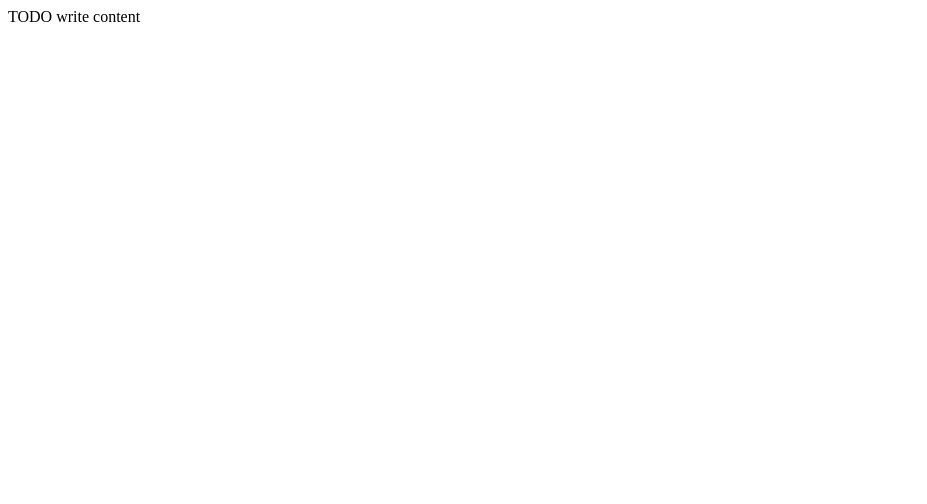
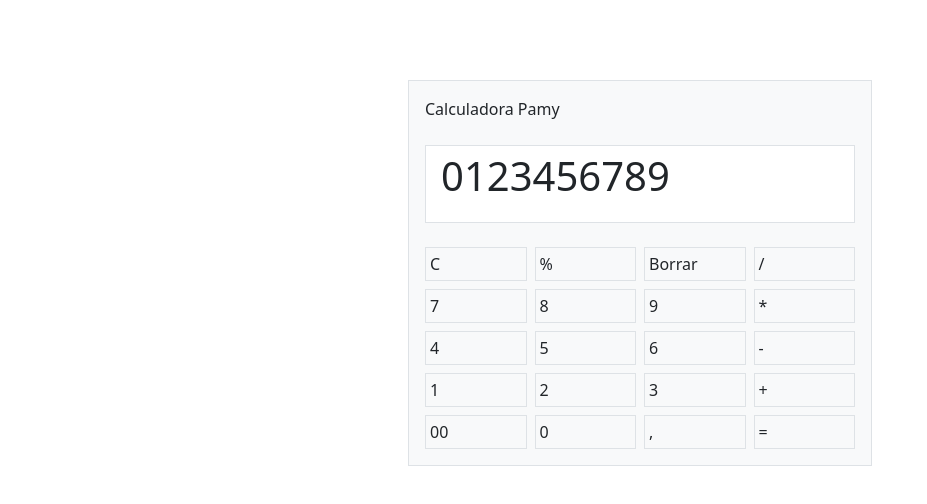
Before and after one commit to pamychan/calculadora, a plain HTML site: page index.html in a window 1280 px wide. Shown: the whole page, without its empty margins (0-927 px from the left). Drawn offline with nearby package versions, Linux system fonts and the light colour scheme.

Commit message:
Interface calculadora fichero main css cambiado el nombre

```diff
--- a/assets/css/main.cs.css
+++ b/assets/css/main.css
@@ -7,3 +7,13 @@ and open the template in the editor.
     Created on : 20-dic-2020, 17:33:07
     Author     : Pamychan
 */
+
+.selector-for-some-widget {
+  box-sizing: content-box;
+}
+
+body{
+    height: 100vh;
+    padding: 10vh 10vw 10vh 10vw;
+
+}
--- a/index.html
+++ b/index.html
@@ -1,16 +1,147 @@
-<!DOCTYPE html>
-<!--
-To change this license header, choose License Headers in Project Properties.
-To change this template file, choose Tools | Templates
-and open the template in the editor.
--->
-<html>
+<!doctype html>
+<html lang="en">
     <head>
-        <title>TODO supply a title</title>
-        <meta charset="UTF-8">
-        <meta name="viewport" content="width=device-width, initial-scale=1.0">
+        <!-- Required meta tags -->
+        <meta charset="utf-8">
+        <meta name="viewport" content="width=device-width, initial-scale=1">
+
+        <!-- Bootstrap CSS -->
+        <link href="https://cdn.jsdelivr.net/npm/bootstrap@5.0.0-beta1/dist/css/bootstrap.min.css" rel="stylesheet" integrity="sha384-giJF6kkoqNQ00vy+HMDP7azOuL0xtbfIcaT9wjKHr8RbDVddVHyTfAAsrekwKmP1" crossorigin="anonymous">
+        <link rel="stylesheet" href="assets/css/main.css">
+        <title>Calculadora</title>
     </head>
     <body>
-        <div>TODO write content</div>
+
+        <div class="container px-4 w-50">
+            <div class="row gx-5">
+                <div class="col">
+                    <div class="p-3 border bg-light">Calculadora Pamy
+
+                        <div class="pt-4 row gx-2">
+                            <div class="col">
+                                <div name="campo-numero" class=" border bg-white" style="padding-left: 15px;padding-right: 15px;">
+                                    <p class="fs-1">0123456789</p>
+                                </div>
+                            </div>
+                        </div>
+                        <div class="pt-4 pb-2 row gx-2">
+                            <div class="col">
+                                <div class="p-1 border bg-light">C
+                                </div>
+                            </div>
+                            <div class="col">
+                                <div class="p-1 border bg-light">%
+                                </div>
+                            </div>
+                            <div class="col">
+                                <div class="p-1 border bg-light">Borrar
+                                </div>
+                            </div>
+                            <div class="col">
+                                <div class="p-1 border bg-light">/
+                                </div>
+                            </div>
+
+                        </div>
+
+                        <div class=" pb-2  row gx-2">
+                            <div class="col">
+                                <div class="p-1 border bg-light">7
+                                </div>
+                            </div>
+                            <div class="col">
+                                <div class="p-1 border bg-light">8
+                                </div>
+                            </div>
+                            <div class="col">
+                                <div class="p-1 border bg-light">9
+                                </div>
+                            </div>
+                            <div class="col">
+                                <div class="p-1 border bg-light">*
+                                </div>
+                            </div>
+
+                        </div>
+
+                        <div class="pb-2  row gx-2">
+                            <div class="col">
+                                <div class="p-1 border bg-light">4
+                                </div>
+                            </div>
+                            <div class="col">
+                                <div class="p-1 border bg-light">5
+                                </div>
+                            </div>
+                            <div class="col">
+                                <div class="p-1 border bg-light">6
+                                </div>
+                            </div>
+                            <div class="col">
+                                <div class="p-1 border bg-light">-
+                                </div>
+                            </div>
+
+                        </div>
+
+                        <div class="pb-2  row gx-2">
+                            <div class="col">
+                                <div class="p-1 border bg-light">1
+                                </div>
+                            </div>
+                            <div class="col">
+                                <div class="p-1 border bg-light">2
+                                </div>
+                            </div>
+                            <div class="col">
+                                <div class="p-1 border bg-light">3
+                                </div>
+                            </div>
+                            <div class="col">
+                                <div class="p-1 border bg-light">+
+                                </div>
+                            </div>
+
+                        </div>
+
+                        <div class=" row gx-2">
+                            <div class="col">
+                                <div class="p-1 border bg-light">00
+                                </div>
+                            </div>
+                            <div class="col">
+                                <div class="p-1 border bg-light">0
+                                </div>
+                            </div>
+                            <div class="col">
+                                <div class="p-1 border bg-light">,
+                                </div>
+                            </div>
+                            <div class="col">
+                                <div class="p-1 border bg-light">=
+                                </div>
+                            </div>
+
+                        </div>
+
+                    </div>
+                </div>
+
+            </div>
+        </div>
+
+
+
+
+        <!-- Optional JavaScript; choose one of the two! -->
+
+        <!-- Option 1: Bootstrap Bundle with Popper -->
+        <script src="https://cdn.jsdelivr.net/npm/bootstrap@5.0.0-beta1/dist/js/bootstrap.bundle.min.js" integrity="sha384-ygbV9kiqUc6oa4msXn9868pTtWMgiQaeYH7/t7LECLbyPA2x65Kgf80OJFdroafW" crossorigin="anonymous"></script>
+
+        <!-- Option 2: Separate Popper and Bootstrap JS -->
+        <!--
+        <script src="https://cdn.jsdelivr.net/npm/@popperjs/core@2.5.4/dist/umd/popper.min.js" integrity="sha384-q2kxQ16AaE6UbzuKqyBE9/u/KzioAlnx2maXQHiDX9d4/zp8Ok3f+M7DPm+Ib6IU" crossorigin="anonymous"></script>
+        <script src="https://cdn.jsdelivr.net/npm/bootstrap@5.0.0-beta1/dist/js/bootstrap.min.js" integrity="sha384-pQQkAEnwaBkjpqZ8RU1fF1AKtTcHJwFl3pblpTlHXybJjHpMYo79HY3hIi4NKxyj" crossorigin="anonymous"></script>
+        -->
     </body>
 </html>
```
